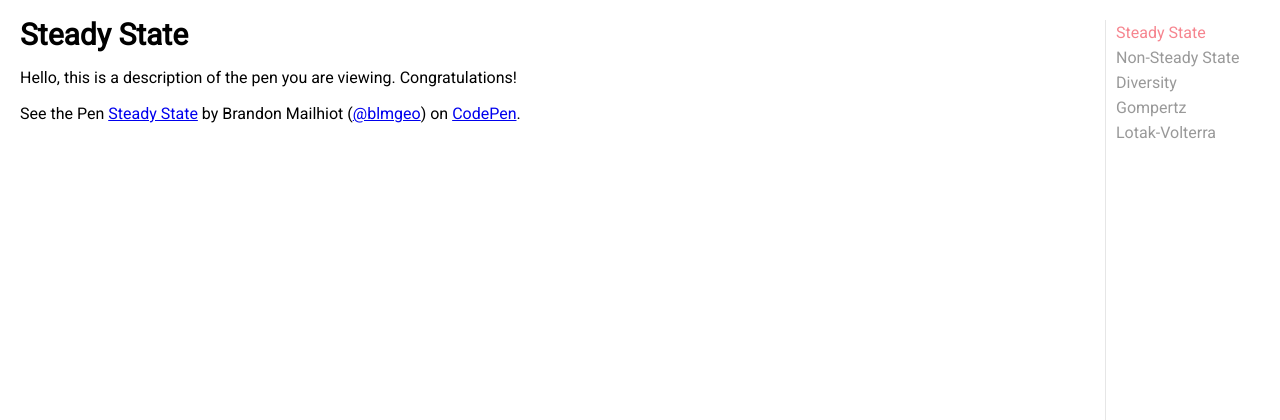
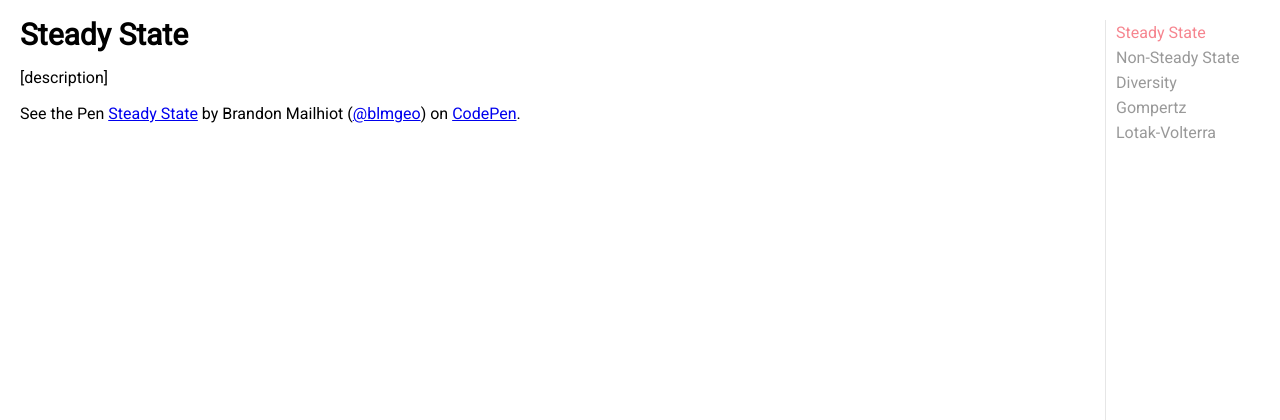
Before and after one commit to blmgeo/eco-model, a plain HTML site: page index.html in a window 1280 px wide. Drawn offline with Linux system fonts and the light colour scheme; a script that the page names is missing.

Commit message:
added description placeholder

```diff
--- a/index.html
+++ b/index.html
@@ -20,7 +20,7 @@
 
     <section class='container'>
       <h1 class='title'>Steady State</h1>
-      <p class='description'>Hello, this is a description of the pen you are viewing. Congratulations!</p>
+      <p class='description'>[description]</p>
       <p data-height="394" data-theme-id="dark" data-slug-hash="PbZZqq"
       data-default-tab="result" data-user="blmgeo" data-embed-version="2" class="codepen">See the Pen
         <a href="https://codepen.io/blmgeo/pen/PbZZqq/">Steady State</a>
```
